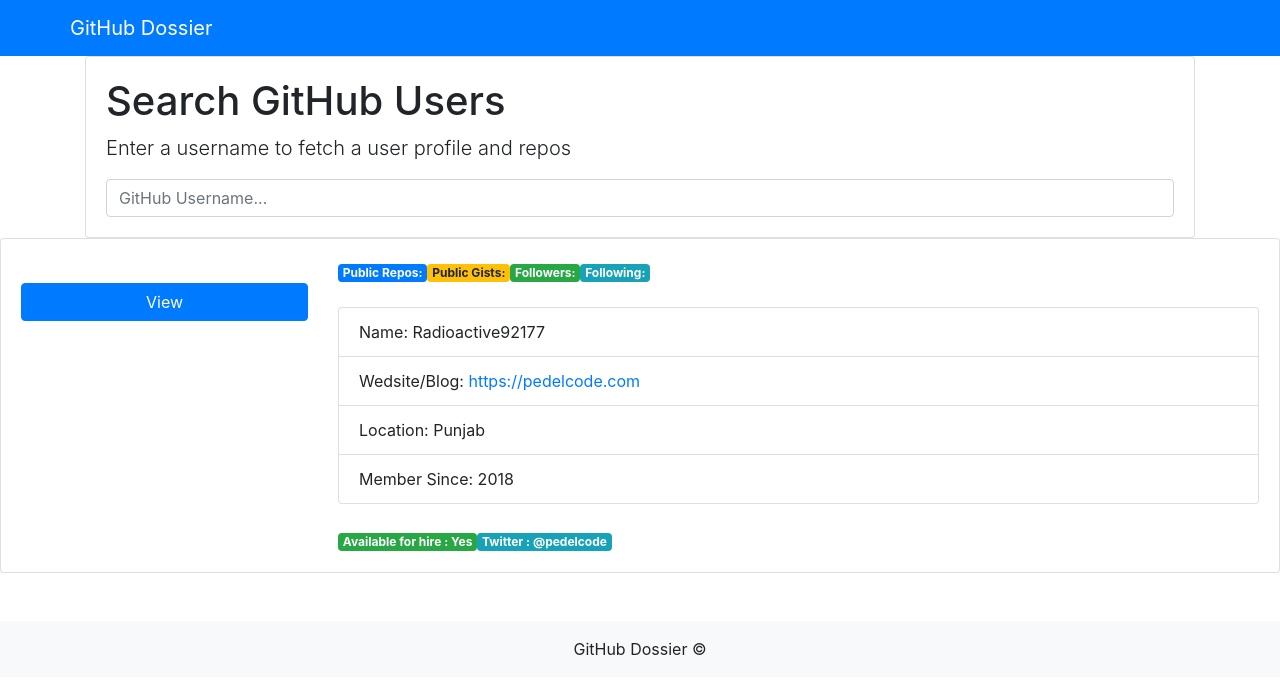
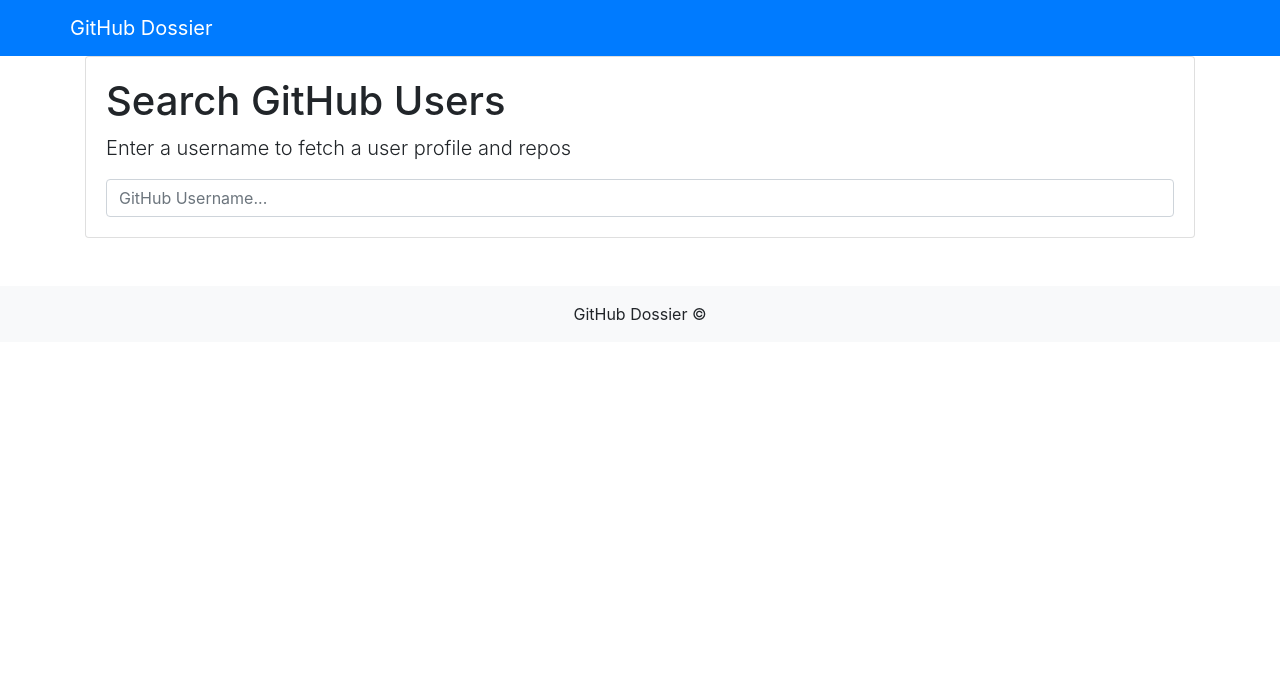
Before and after one commit to Radioactive92177/GitHub-Dossier, a React (Create React App) app: page / in a window 1280 px wide. Shown: the top 694 px of the page. Built offline with nearby package versions, Linux system fonts and the light colour scheme; the HTML template or start-up script is replaced by a standard one.

Commit message:
Profile loading up

```diff
--- a/package.json
+++ b/package.json
@@ -6,6 +6,7 @@
     "@testing-library/jest-dom": "^4.2.4",
     "@testing-library/react": "^9.3.2",
     "@testing-library/user-event": "^7.1.2",
+    "axios": "^0.21.0",
     "bootstrap": "^4.5.3",
     "gh-pages": "^3.1.0",
     "react": "^17.0.1",
@@ -19,8 +20,8 @@
     "build": "react-scripts build",
     "test": "react-scripts test",
     "eject": "react-scripts eject",
-    "predeploy":"npm run build",
-    "deploy":"gh-pages -d build"
+    "predeploy": "npm run build",
+    "deploy": "gh-pages -d build"
   },
   "eslintConfig": {
     "extends": "react-app"
--- a/src/App.js
+++ b/src/App.js
@@ -1,18 +1,94 @@
-import React from "react";
+import React, { Component } from "react";
+import axios from "axios";
 import Header from "./components/Header";
 import Footer from "./components/Footer";
 import SearchBar from "./components/SearchBar";
 import Profile from "./components/Profile";
 
-function App() {
+class App extends Component {
+  state = {
+    avatar_url: "",
+    html_url: "",
+    public_repos: null,
+    public_gists: null,
+    followers: null,
+    following: null,
+    name: "",
+    blog: "",
+    location: "",
+    created_at: null,
+    hireable: "",
+    twitter_username: "",
+  };
+
+  onSearchSubmit = async (userName) => {
+    // ** Fetching Profile Data
+    const { data } = await axios.get(
+      `https://api.github.com/users/${userName}`,
+      {
+        headers: {
+          authorization: "token 300bceeb7c2fabdf0567d1e0e0f6068526655b55",
+        },
+      }
+    );
+
+    this.setState({
+      avatar_url: data.avatar_url,
+      html_url: data.html_url,
+      public_repos: data.public_repos,
+      public_gists: data.public_gists,
+      followers: data.followers,
+      following: data.following,
+      name: data.name,
+      blog: data.blog,
+      location: data.location,
+      created_at: data.created_at,
+      hireable: data.hireable,
+      twitter_username: data.twitter_username,
+    });
+  };
+  render() {
+    const {
+      avatar_url,
+      html_url,
+      public_repos,
+      public_gists,
+      followers,
+      following,
+      name,
+      blog,
+      location,
+      created_at,
+      hireable,
+      twitter_username,
+    } = this.state;
     return (
       <>
         <Header brand="GitHub Dossier" />
-      <SearchBar />
-      <Profile />
+        <SearchBar onSubmit={this.onSearchSubmit} />
+        {name !== "" ? (
+          <Profile
+            avatar_url={avatar_url}
+            html_url={html_url}
+            public_repos={public_repos}
+            public_gists={public_gists}
+            followers={followers}
+            following={following}
+            name={name}
+            blog={blog}
+            location={location}
+            created_at={created_at}
+            hireable={hireable}
+            twitter_username={twitter_username}
+          />
+        ) : (
+          ""
+        )}
+
         <Footer />
       </>
     );
   }
+}
 
 export default App;
--- a/src/components/Profile.js
+++ b/src/components/Profile.js
@@ -1,48 +1,67 @@
 import React from "react";
+import { Container } from "react-bootstrap";
 
-const Profile = () => {
+const Profile = (props) => {
+  const {
+    avatar_url,
+    html_url,
+    public_repos,
+    public_gists,
+    followers,
+    following,
+    name,
+    blog,
+    location,
+    created_at,
+    hireable,
+    twitter_username,
+  } = props;
   return (
-    <>
+    <Container>
       <div className="card card-body mb-3">
         <div className="row">
           <div className="col-md-3">
-            <img src="/" alt="" className="img-fluid mb-2" />
-            <a href="/" className="btn btn-primary btn-block mb-4">
+            <img src={avatar_url} alt="" className="img-fluid mb-2" />
+            <a href={html_url} className="btn btn-primary btn-block mb-4">
               View
             </a>
           </div>
 
           <div className="col-md-9">
-            <span className="badge badge-primary">Public Repos: </span>
-            <span className="badge badge-warning">Public Gists: </span>
-            <span className="badge badge-success">Followers: </span>
-            <span className="badge badge-info">Following: </span>
+            <span className="badge badge-primary">
+              Public Repos: {public_repos}
+            </span>
+            <span className="badge badge-warning">
+              Public Gists: {public_gists}
+            </span>
+            <span className="badge badge-success">Followers: {followers}</span>
+            <span className="badge badge-info">Following: {following}</span>
 
             <br />
             <br />
 
             <ul className="list-group">
-              <li className="list-group-item">Name: Radioactive92177</li>
+              <li className="list-group-item">Name: {name}</li>
               <li className="list-group-item">
                 Wedsite/Blog:{" "}
-                <a href="/" alt="">
-                  https://pedelcode.com
+                <a href={blog} alt="">
+                  {blog}
                 </a>
               </li>
-              <li className="list-group-item">Location: Punjab</li>
-              <li className="list-group-item">Member Since: 2018</li>
+              <li className="list-group-item">Location: {location}</li>
+              <li className="list-group-item">Member Since: {created_at}</li>
             </ul>
 
             <br />
 
             <span className="badge badge-success">
-              Available for hire : Yes
+              Available for hire : {hireable}
             </span>
-            <span className="badge badge-info">Twitter : @pedelcode</span>
+            <span className="badge badge-info">Twitter : @{twitter_username}</span>
           </div>
         </div>
       </div>
-    </>
+    </Container>
   );
 };
 
--- a/src/components/SearchBar.js
+++ b/src/components/SearchBar.js
@@ -2,6 +2,15 @@ import React, { Component } from "react";
 import { Container, Form, FormControl, Card } from "react-bootstrap";
 
 export class SearchBar extends Component {
+  state = {
+    username: "",
+  };
+
+  onSearchSubmit = (e) => {
+    e.preventDefault();
+    this.props.onSubmit( this.state.username );
+  };
+
   render() {
     return (
       <Container>
@@ -11,10 +20,13 @@ export class SearchBar extends Component {
             <p className="lead">
               Enter a username to fetch a user profile and repos
             </p>
-            <Form>
+            <Form onSubmit={this.onSearchSubmit}>
               <FormControl
                 type="search"
                 placeholder="GitHub Username..."
+                onChange={(e) => {
+                  this.setState({ username: e.target.value });
+                }}
               ></FormControl>
             </Form>
           </Card.Body>
```
Also changed, not shown: 1 other file (tests, documents, lock files or other folders). Lines whose indentation alone changed are shown as unchanged.
